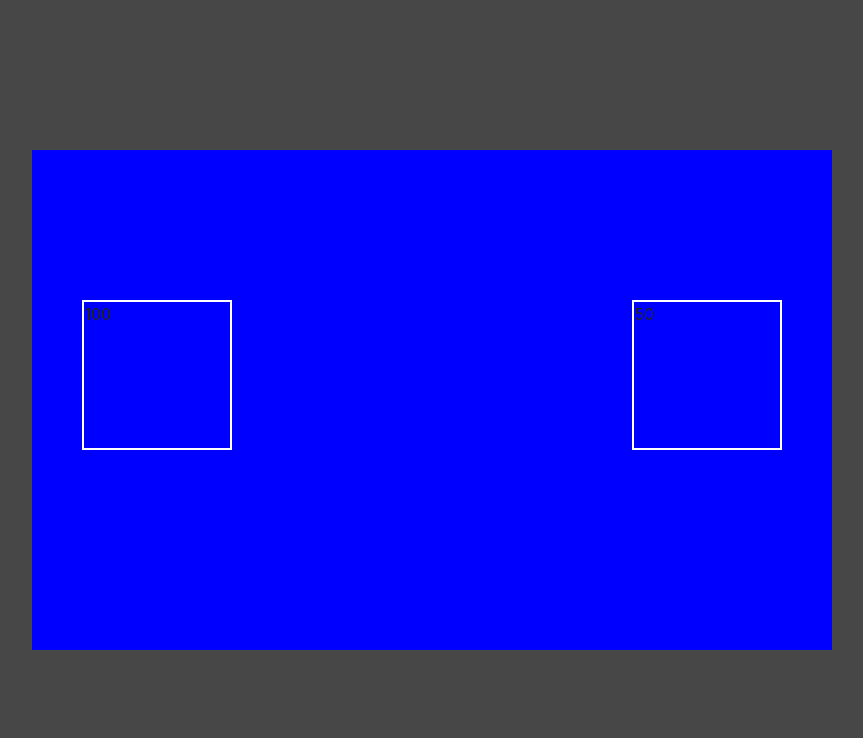
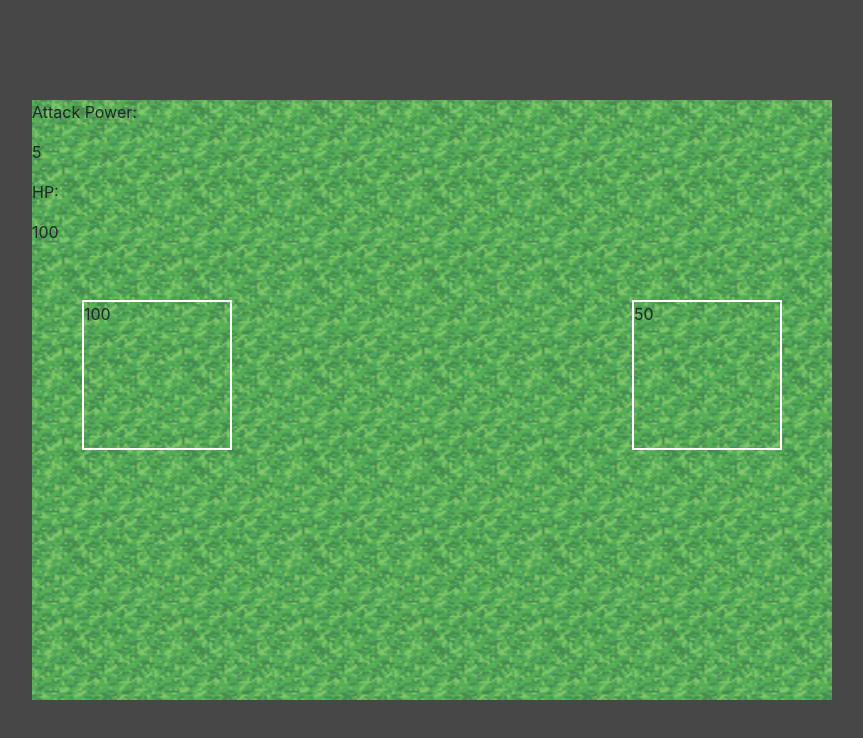
Before and after one commit to cafeamericano/UNC-04UnitFourGame, a plain HTML site: page index.html in a window 1280 px wide. Shown: the whole page, without its empty margins (208-1071 px from the left). Drawn offline with nearby package versions, Linux system fonts and the light colour scheme.

Commit message:
Periodic backup

```diff
--- a/assets/javascript/game.js
+++ b/assets/javascript/game.js
@@ -1,41 +1,65 @@
 //WAIT FOR DOCUMENT READY
 $(document).ready(function () {
 
+    //OBJECTS////////////////////////////////////////////////////////////////////////////////////////////////////////////////////////////////////
+
+    //********************************** HUD *********************************************
+    var HUD = {
+        drawPlayerHP: function () {
+            $("#game-window").append("<p id='playerHPLabel'>HP:</p>")
+            $("#game-window").append("<p id='playerHP'></p>")
+            player.updateHP()
+        },
+
+        drawPlayerAttackPower: function () {
+            $("#game-window").append("<p id='playerAttackPowerLabel'>Attack Power:</p>")
+            $("#game-window").append("<p id='playerAttackPower'></p>")
+            player.updateAttackPower()
+        }
+    };
+
+    //********************************** PLAYER *********************************************
     var player = {
         HP: 100,
         baseAttackPower: 5,
         attackPower: 5,
 
-        initialDraw: function() {
+        initialDraw: function () {
             $("#game-window").append("<div id='player'>Character</div>")
             $("#player").css({ border: "2px solid white", width: "150px", height: "150px" })
-            $("#player").css({ position: "absolute", left: "50px", bottom: "200px" })
+            $("#player").css({ position: "absolute", left: "50px", bottom: "250px" })
             this.updateHP();
         },
 
         updateHP: function () {
             $("#player").text(`${this.HP}`)
+            $("#playerHP").text(`${this.HP}`)
+        },
+
+        updateAttackPower: function () {
+            $("#playerAttackPower").text(`${this.attackPower}`)
         }
-    }
+    };
 
+    //********************************** KRAKEN *********************************************
     var kraken = {
         HP: 50,
         isDefending: false,
 
-        defendingActivate: function() {
-            $('#kraken').animate({'left' : '450px'});
+        defendingActivate: function () {
+            $('#kraken').animate({ 'left': '450px' });
             this.isDefending = true;
         },
 
-        defendingDeactivate: function() {
-            $('#kraken').animate({'left' : '600px'});
+        defendingDeactivate: function () {
+            $('#kraken').animate({ 'left': '600px' });
             this.isDefending = false;
         },
 
-        initialDraw: function() {
+        initialDraw: function () {
             $("#game-window").append("<div id='kraken'>Kraken</div>")
             $("#kraken").css({ border: "2px solid white", width: "150px", height: "150px" })
-            $("#kraken").css({ position: "absolute", left: "600px", bottom: "200px" })
+            $("#kraken").css({ position: "absolute", left: "600px", bottom: "250px" })
             this.updateHP();
         },
 
@@ -48,7 +72,7 @@ $(document).ready(function () {
             player.updateHP()
         },
 
-        takeDamage: function() {
+        takeDamage: function () {
             console.log(player.attackPower)
             this.HP -= player.attackPower;
             if (this.HP <= 0) {
@@ -58,11 +82,15 @@ $(document).ready(function () {
                 this.counterAttack();
             }
             player.attackPower += player.baseAttackPower
+            player.updateAttackPower();
         },
     }
 
 
-    //RUN
+    //RUN PROGRAM////////////////////////////////////////////////////////////////////////////////////////////////////////////////////////////////////
+
+    HUD.drawPlayerAttackPower();
+    HUD.drawPlayerHP();
     player.initialDraw();
     kraken.initialDraw();
 
@@ -80,5 +108,5 @@ $(document).ready(function () {
     });
 
 
-    //CLOSING SYNTAX
+    //CLOSING SYNTAX////////////////////////////////////////////////////////////////////////////////////////////////////////////////////////////////////
 });
--- a/index.html
+++ b/index.html
@@ -28,11 +28,11 @@
       }
       #game-window {
         position: relative;
-        height: 500px;
+        height: 600px;
         width: 800px;
         background-color: blue;
-        background-size: 100% 100%;
-        background-repeat: repeat-x;
+        background-size: 15% 15%;
+        background-image: url("grass.png")
       }
       img {
         border: solid 2px magenta;
```
Also changed, not shown: grass.png (added).
